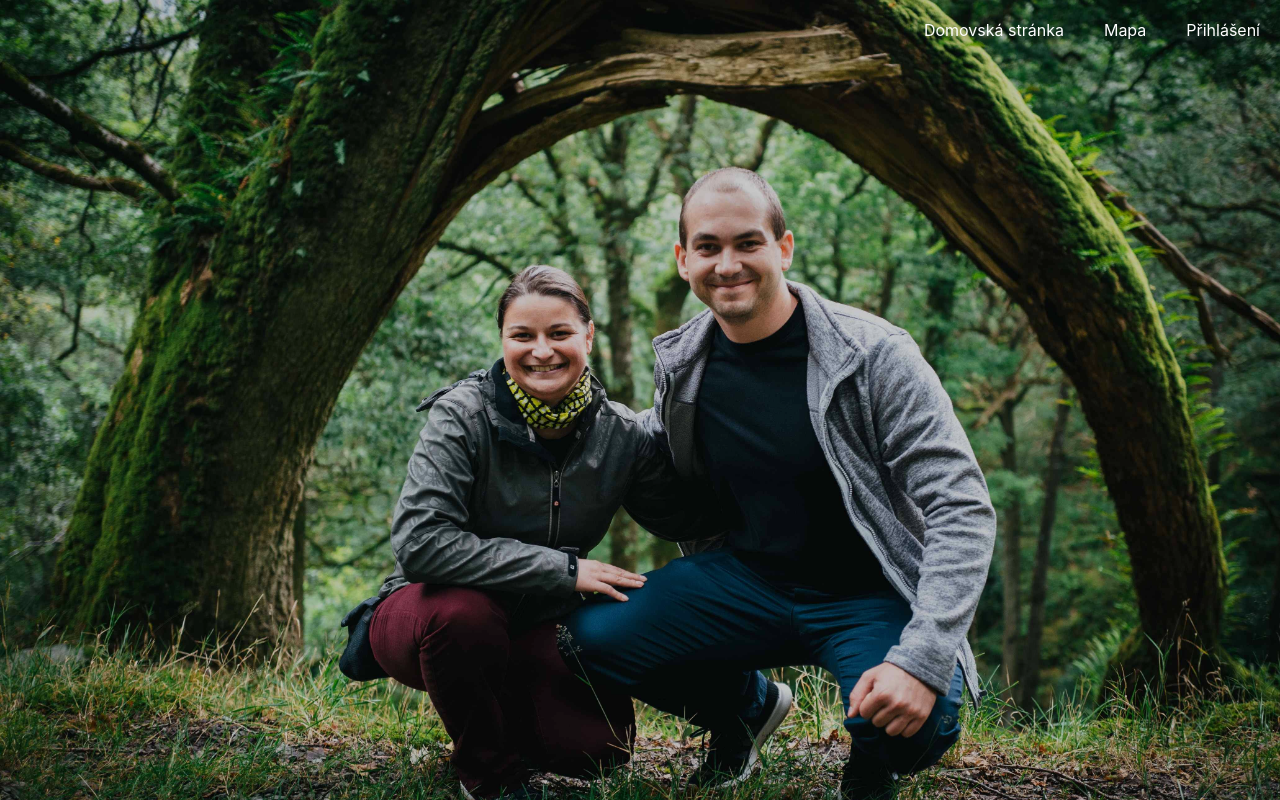
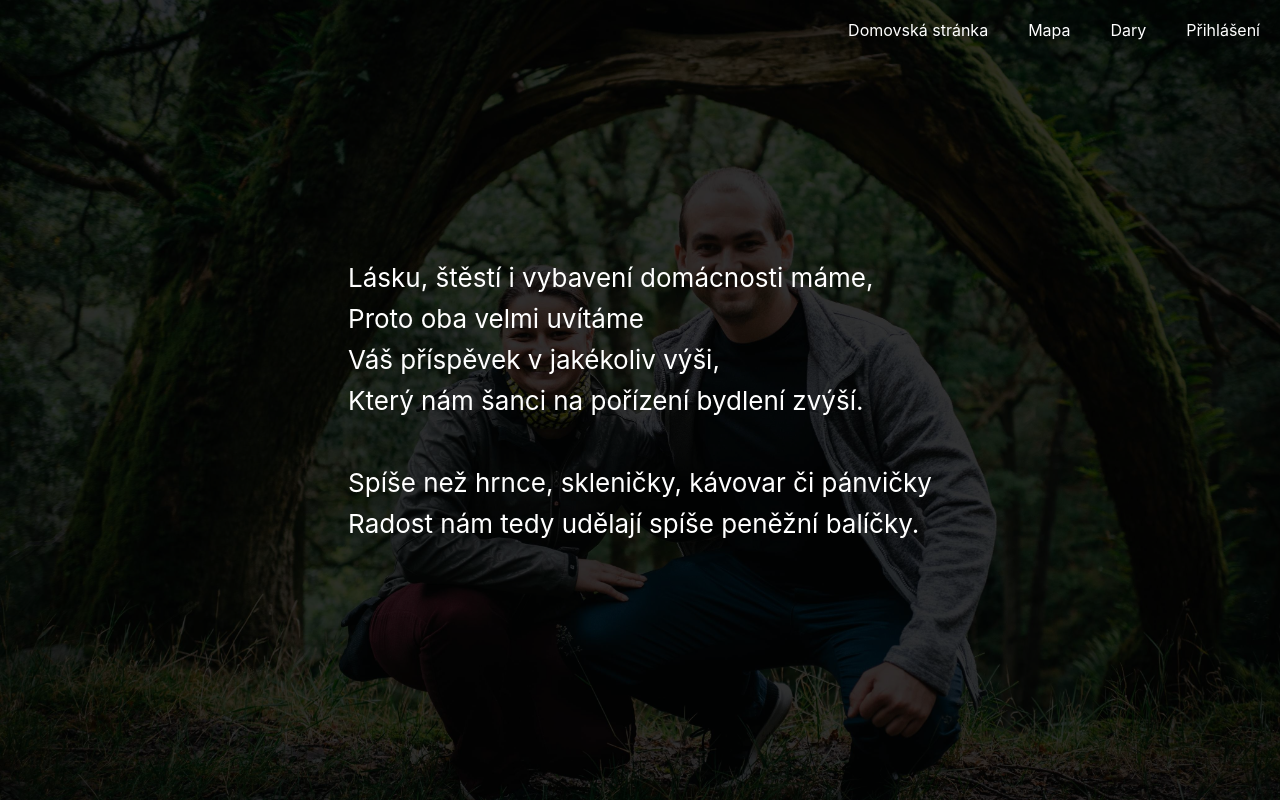
Before and after one commit to JakubKohoutek/wedding, a React (Create React App) app: page /gifts in a window 1280 px wide. Built offline with nearby package versions, Linux system fonts and the light colour scheme.

Commit message:
Add gifts section

```diff
--- a/src/app.tsx
+++ b/src/app.tsx
@@ -8,6 +8,7 @@ import {context, defaultUserState} from './context';
 import Home from './routes/home';
 import Map from './routes/map';
 import Login from './routes/login';
+import Gifts from './routes/gifts/gifts';
 
 import {useLocalStorage} from './utils/useLocalStorage';
 import QuestionnaireForm from './routes/questionnaire/form';
@@ -24,6 +25,7 @@ const App: React.SFC = () => {
             <Route exact path="/" component={Home} />
             <Route path="/map" component={Map} />
             <Route path="/login" component={Login} />
+            <Route path="/gifts" component={Gifts} />
             <Route path="/questionnaire" component={QuestionnaireForm} />
           </Switch>
         </Page>
--- a/src/components/navigation/navigation.tsx
+++ b/src/components/navigation/navigation.tsx
@@ -21,6 +21,9 @@ const Navigation: React.FunctionComponent = () => {
           <Link to="/map">Mapa</Link>
         </li>
         <li>
+          <Link to="/gifts">Dary</Link>
+        </li>
+        <li>
           <Link to="/login">Přihlášení</Link>
         </li>
       </ul>
--- a/src/components/page/page.css
+++ b/src/components/page/page.css
@@ -1,9 +1,16 @@
 .page {
   background: url("/us_compressed.jpg");
-  box-shadow: inset 0 0 0 1000px rgba(0,0,0,.2);
   background-size: cover;
   background-position: center;
   min-height: 100vh;
   display: flex;
   flex-direction: column;
 }
+
+.page__light {
+  box-shadow: inset 0 0 0 1000px rgba(0,0,0,.2);
+}
+
+.page__dark {
+  box-shadow: inset 0 0 0 1000px rgba(0,0,0,.8);
+}
--- a/src/components/page/page.tsx
+++ b/src/components/page/page.tsx
@@ -1,4 +1,6 @@
 import React from 'react';
+import classNames from 'classnames';
+import {useLocation} from 'react-router-dom';
 
 import './page.css';
 
@@ -7,7 +9,10 @@ type Props = {
 };
 
 const Page: React.FunctionComponent<Props> = ({children}) => {
-  return <div className="page">{children}</div>;
+  const location = useLocation();
+  const className = location.pathname === '/' ? 'page__light' : 'page__dark';
+
+  return <div className={classNames('page', className)}>{children}</div>;
 };
 
 export default Page;
--- /dev/null
+++ b/src/routes/gifts/gifts.css
@@ -0,0 +1,13 @@
+.gifts {
+  display: flex;
+  flex-grow: 1;
+  flex-direction: column;
+  align-items: center;
+  justify-content: center;
+  font-size: calc(10px + 2vmin);
+  color: white;
+}
+
+.gifts__poem p {
+  margin: 10px;
+}
--- /dev/null
+++ b/src/routes/gifts/gifts.tsx
@@ -0,0 +1,21 @@
+import React from 'react';
+
+import './gifts.css';
+
+const Gifts: React.FunctionComponent = () => {
+  return (
+    <div className="gifts">
+      <section className="gifts__poem">
+        <p>Lásku, štěstí i vybavení domácnosti máme,</p>
+        <p>Proto oba velmi uvítáme</p>
+        <p>Váš příspěvek v jakékoliv výši,</p>
+        <p>Který nám šanci na pořízení bydlení zvýší.</p>
+        <br />
+        <p>Spíše než hrnce, skleničky, kávovar či pánvičky</p>
+        <p>Radost nám tedy udělají spíše peněžní balíčky.</p>
+      </section>
+    </div>
+  );
+};
+
+export default Gifts;
--- /dev/null
+++ b/src/routes/gifts/index.tsx
@@ -0,0 +1 @@
+export {default} from './gifts';
```
